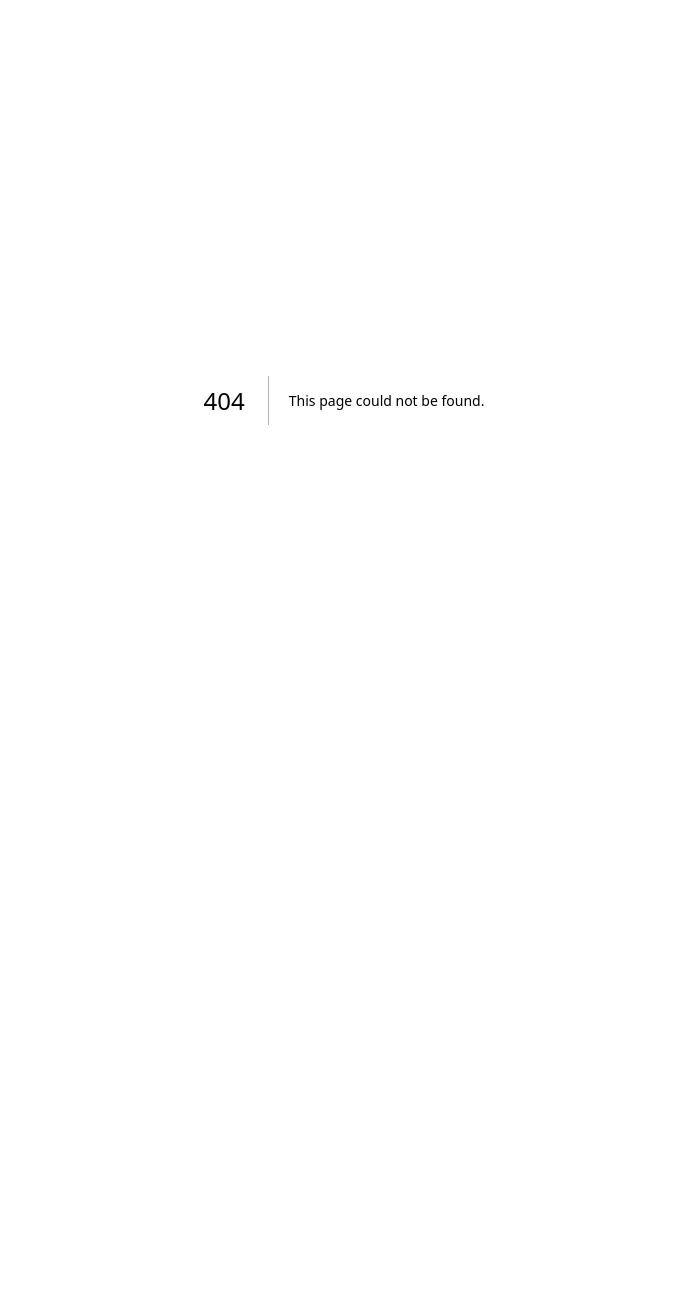
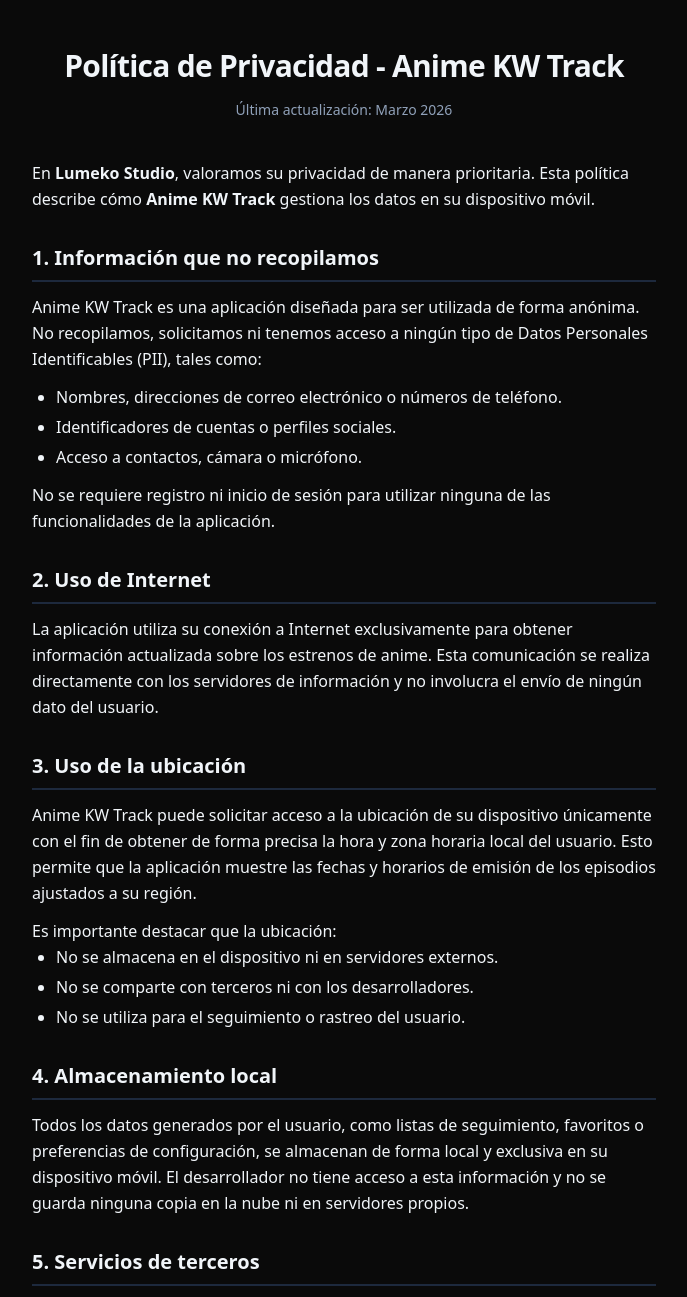
Before and after one commit to richardmalca/lumekostudio, a Next.js app: page /anime-kw-track/privacy in a window 1280 px wide. Before the commit this address had no page. Shown: the top 1297 px of the page, without its empty margins (296-983 px from the left). Before the commit the page ends 800 px from the top, so only its background shows below. Built offline with nearby package versions, Linux system fonts and the light colour scheme.

Commit message:
feat: Implement Anime KW Track privacy policy page and establish Prettier formatting rules.

```diff
--- /dev/null
+++ b/src/app/anime-kw-track/privacy/page.tsx
@@ -0,0 +1,167 @@
+import type { Metadata } from "next";
+
+export const metadata: Metadata = {
+    title: "Política de Privacidad - Anime KW Track",
+    description:
+        "Política de Privacidad de la aplicación móvil Anime KW Track.",
+    robots: "index, follow",
+};
+
+export default function PrivacyPolicy() {
+    return (
+        <article className="max-w-2xl mx-auto px-6 py-12 text-slate-800 dark:text-slate-100 leading-relaxed font-sans">
+            <header className="mb-10 text-center">
+                <h1 className="text-3xl font-bold mb-4 tracking-tight">
+                    Política de Privacidad - Anime KW Track
+                </h1>
+                <p className="text-sm text-slate-500 dark:text-slate-400">
+                    Última actualización: Marzo 2026
+                </p>
+            </header>
+
+            <section className="mb-8">
+                <p className="mb-4">
+                    En <strong>Lumeko Studio</strong>, valoramos su privacidad
+                    de manera prioritaria. Esta política describe cómo
+                    <strong> Anime KW Track</strong> gestiona los datos en su
+                    dispositivo móvil.
+                </p>
+            </section>
+
+            <section className="mb-8">
+                <h2 className="text-xl font-semibold mb-3 border-b-2 border-slate-100 dark:border-slate-800 pb-2">
+                    1. Información que no recopilamos
+                </h2>
+                <p className="mb-3">
+                    Anime KW Track es una aplicación diseñada para ser utilizada
+                    de forma anónima. No recopilamos, solicitamos ni tenemos
+                    acceso a ningún tipo de Datos Personales Identificables
+                    (PII), tales como:
+                </p>
+                <ul className="list-disc pl-6 space-y-1">
+                    <li>
+                        Nombres, direcciones de correo electrónico o números de
+                        teléfono.
+                    </li>
+                    <li>Identificadores de cuentas o perfiles sociales.</li>
+                    <li>Acceso a contactos, cámara o micrófono.</li>
+                </ul>
+                <p className="mt-3">
+                    No se requiere registro ni inicio de sesión para utilizar
+                    ninguna de las funcionalidades de la aplicación.
+                </p>
+            </section>
+
+            <section className="mb-8">
+                <h2 className="text-xl font-semibold mb-3 border-b-2 border-slate-100 dark:border-slate-800 pb-2">
+                    2. Uso de Internet
+                </h2>
+                <p>
+                    La aplicación utiliza su conexión a Internet exclusivamente
+                    para obtener información actualizada sobre los estrenos de
+                    anime. Esta comunicación se realiza directamente con los
+                    servidores de información y no involucra el envío de ningún
+                    dato del usuario.
+                </p>
+            </section>
+
+            <section className="mb-8">
+                <h2 className="text-xl font-semibold mb-3 border-b-2 border-slate-100 dark:border-slate-800 pb-2">
+                    3. Uso de la ubicación
+                </h2>
+                <p className="mb-3">
+                    Anime KW Track puede solicitar acceso a la ubicación de su
+                    dispositivo únicamente con el fin de obtener de forma
+                    precisa la hora y zona horaria local del usuario. Esto
+                    permite que la aplicación muestre las fechas y horarios de
+                    emisión de los episodios ajustados a su región.
+                </p>
+                <p className="font-medium">
+                    Es importante destacar que la ubicación:
+                </p>
+                <ul className="list-disc pl-6 space-y-1">
+                    <li>
+                        No se almacena en el dispositivo ni en servidores
+                        externos.
+                    </li>
+                    <li>
+                        No se comparte con terceros ni con los desarrolladores.
+                    </li>
+                    <li>
+                        No se utiliza para el seguimiento o rastreo del usuario.
+                    </li>
+                </ul>
+            </section>
+
+            <section className="mb-8">
+                <h2 className="text-xl font-semibold mb-3 border-b-2 border-slate-100 dark:border-slate-800 pb-2">
+                    4. Almacenamiento local
+                </h2>
+                <p>
+                    Todos los datos generados por el usuario, como listas de
+                    seguimiento, favoritos o preferencias de configuración, se
+                    almacenan de forma local y exclusiva en su dispositivo
+                    móvil. El desarrollador no tiene acceso a esta información y
+                    no se guarda ninguna copia en la nube ni en servidores
+                    propios.
+                </p>
+            </section>
+
+            <section className="mb-8">
+                <h2 className="text-xl font-semibold mb-3 border-b-2 border-slate-100 dark:border-slate-800 pb-2">
+                    5. Servicios de terceros
+                </h2>
+                <p>
+                    La aplicación consume datos públicos de{" "}
+                    <strong>MyAnimeList</strong> únicamente para sincronizar las
+                    fechas y el estado de emisión de los episodios de anime.
+                    Esta integración no requiere que usted comparta sus
+                    credenciales de MyAnimeList con nosotros ni vincula su
+                    cuenta personal a la aplicación.
+                </p>
+            </section>
+
+            <section className="mb-8">
+                <h2 className="text-xl font-semibold mb-3 border-b-2 border-slate-100 dark:border-slate-800 pb-2">
+                    6. Seguridad
+                </h2>
+                <p>
+                    Dado que no recopilamos datos personales ni almacenamos
+                    información en servidores externos, el riesgo de exposición
+                    de datos es mínimo. La seguridad de la información
+                    almacenada localmente depende por completo de las medidas de
+                    seguridad de su propio dispositivo móvil.
+                </p>
+            </section>
+
+            <section className="mb-8">
+                <h2 className="text-xl font-semibold mb-3 border-b-2 border-slate-100 dark:border-slate-800 pb-2">
+                    7. Cambios a esta política
+                </h2>
+                <p>
+                    Podemos actualizar nuestra Política de Privacidad de vez en
+                    cuando. Se le recomienda revisar esta página periódicamente
+                    para cualquier cambio. Las actualizaciones entrarán en vigor
+                    tan pronto como se publiquen en esta ruta.
+                </p>
+            </section>
+
+            <section className="mb-8">
+                <h2 className="text-xl font-semibold mb-3 border-b-2 border-slate-100 dark:border-slate-800 pb-2">
+                    8. Contacto
+                </h2>
+                <p>
+                    Si tiene alguna pregunta o sugerencia sobre nuestra Política
+                    de Privacidad, no dude en contactarnos a través de:
+                </p>
+                <p className="mt-2 font-mono text-blue-600 dark:text-blue-400">
+                    soporte@lumekostudio.com
+                </p>
+            </section>
+
+            <footer className="mt-16 pt-8 border-t border-slate-200 dark:border-slate-800 text-center text-slate-400 dark:text-slate-500 text-sm italic">
+                Anime KW Track - Lumeko Studio
+            </footer>
+        </article>
+    );
+}
```
Also changed, not shown: 1 other file (tests, documents, lock files or other folders).
